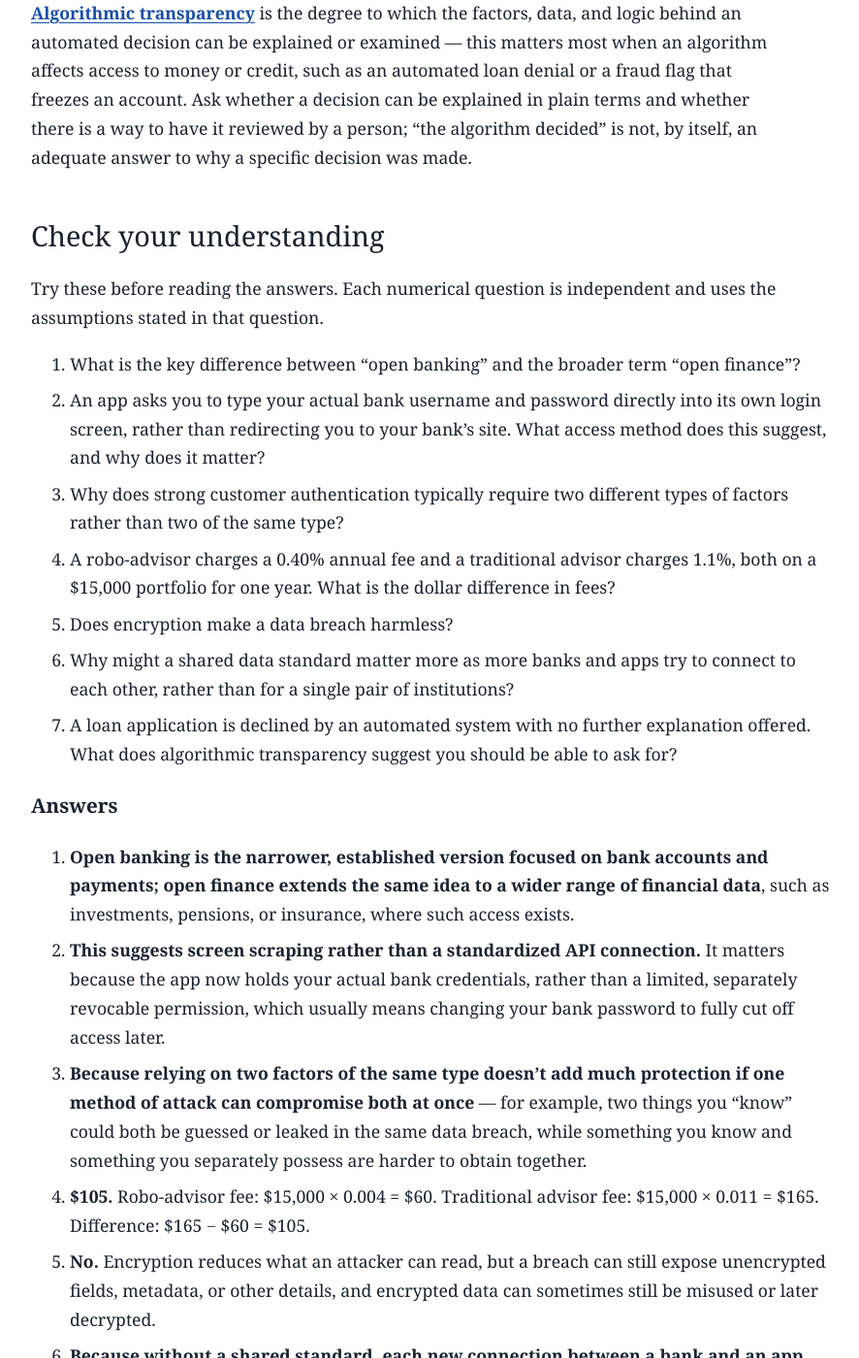
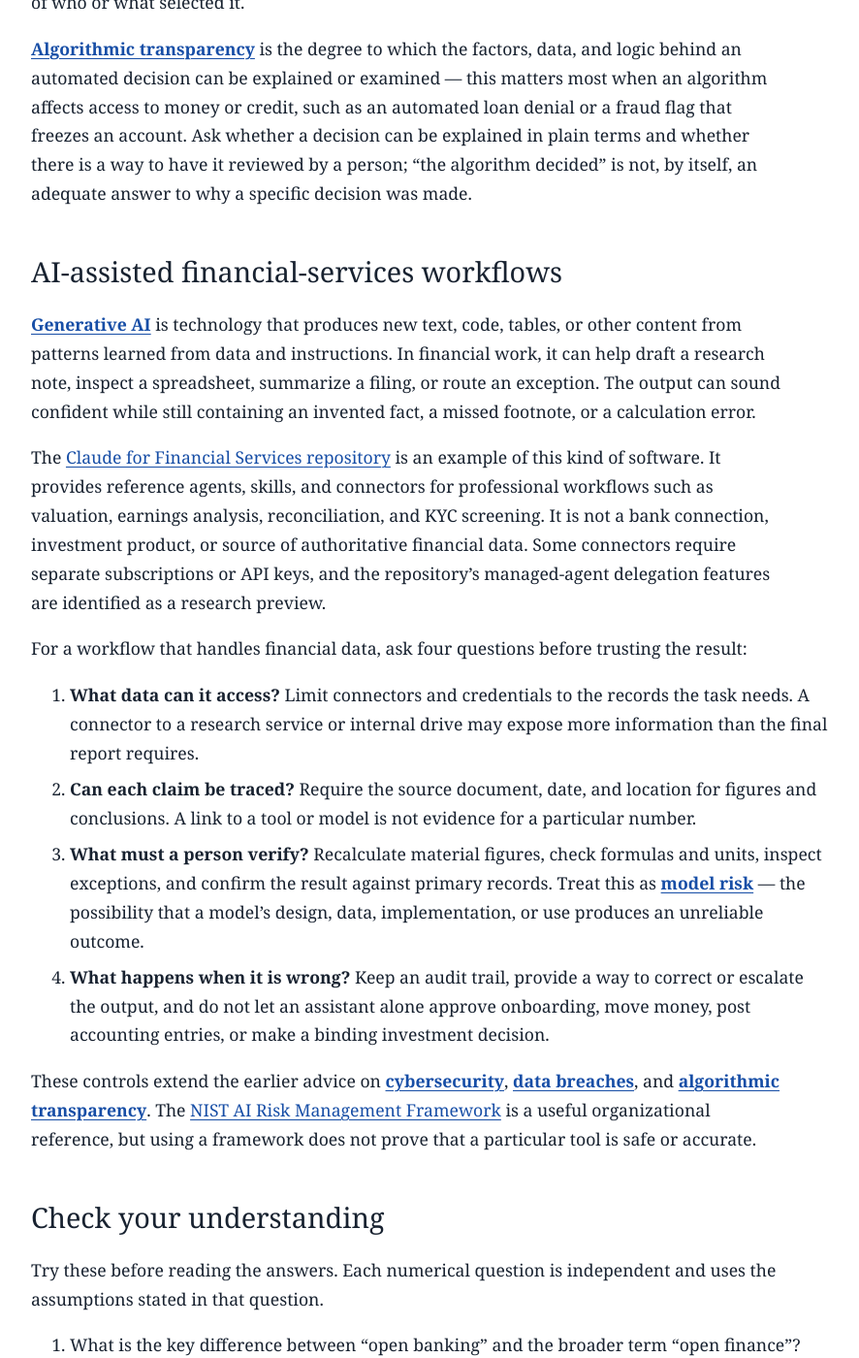
Before and after one commit to openfinanceacademy/open-finance-academy, a Jekyll site: the page built from knowledge/financial-technology-and-open-finance/index.md, in a window 1280 px wide and 1400 px high, scrolled down 5881 px. Shown: the whole window at 97% size, without its empty margins (72-958 px from the left). Built offline with Jekyll 4.4.1, drawn with Linux system fonts in a browser that asks for light colours; some of the changed text lies outside the part shown.

Commit message:
Add financial services AI resource

```diff
--- a/_data/glossary.yml
+++ b/_data/glossary.yml
@@ -1228,6 +1228,9 @@
 - id: algorithmic-transparency
   term: "Algorithmic transparency"
   definition: "The degree to which the factors, data, and logic behind an automated decision can be explained or examined, especially when the decision affects a person's access to money or credit."
+- id: generative-ai
+  term: "Generative AI"
+  definition: "Technology that produces new text, code, tables, or other content from patterns learned from data and instructions."
 
 - id: blockchain
   term: "Blockchain"
--- a/knowledge/financial-technology-and-open-finance/index.md
+++ b/knowledge/financial-technology-and-open-finance/index.md
@@ -24,6 +24,8 @@ glossary_terms:
   algorithm: financial-applications-automation-and-responsible-ai
   automation: financial-applications-automation-and-responsible-ai
   algorithmic-transparency: financial-applications-automation-and-responsible-ai
+  generative-ai: financial-applications-automation-and-responsible-ai
+  model-risk: financial-applications-automation-and-responsible-ai
 description: "Learn how open banking, financial APIs, account connections, and automated tools work, including consent, privacy, security, and practical tradeoffs."
 ---
 
@@ -50,7 +52,8 @@ Rules on data sharing, consent, and required security measures vary significantl
 5. [Digital identity and authentication](#digital-identity-and-authentication)
 6. [Cybersecurity basics for financial apps](#cybersecurity-basics-for-financial-apps)
 7. [Financial applications, automation, and responsible AI](#financial-applications-automation-and-responsible-ai)
-8. [Check your understanding](#check-your-understanding)
+8. [AI-assisted financial-services workflows](#ai-assisted-financial-services-workflows)
+9. [Check your understanding](#check-your-understanding)
 
 ## What "open finance" means
 
@@ -121,6 +124,21 @@ A lower fee does not by itself mean the robo-advisor's recommended portfolio is
 
 **[Algorithmic transparency]({{ '/glossary/' | relative_url }}#algorithmic-transparency)** is the degree to which the factors, data, and logic behind an automated decision can be explained or examined — this matters most when an algorithm affects access to money or credit, such as an automated loan denial or a fraud flag that freezes an account. Ask whether a decision can be explained in plain terms and whether there is a way to have it reviewed by a person; "the algorithm decided" is not, by itself, an adequate answer to why a specific decision was made.
 
+## AI-assisted financial-services workflows
+
+**[Generative AI]({{ '/glossary/' | relative_url }}#generative-ai)** is technology that produces new text, code, tables, or other content from patterns learned from data and instructions. In financial work, it can help draft a research note, inspect a spreadsheet, summarize a filing, or route an exception. The output can sound confident while still containing an invented fact, a missed footnote, or a calculation error.
+
+The [Claude for Financial Services repository](https://github.com/anthropics/financial-services) is an example of this kind of software. It provides reference agents, skills, and connectors for professional workflows such as valuation, earnings analysis, reconciliation, and KYC screening. It is not a bank connection, investment product, or source of authoritative financial data. Some connectors require separate subscriptions or API keys, and the repository's managed-agent delegation features are identified as a research preview.
+
+For a workflow that handles financial data, ask four questions before trusting the result:
+
+1. **What data can it access?** Limit connectors and credentials to the records the task needs. A connector to a research service or internal drive may expose more information than the final report requires.
+2. **Can each claim be traced?** Require the source document, date, and location for figures and conclusions. A link to a tool or model is not evidence for a particular number.
+3. **What must a person verify?** Recalculate material figures, check formulas and units, inspect exceptions, and confirm the result against primary records. Treat this as **[model risk]({{ '/glossary/' | relative_url }}#model-risk)** — the possibility that a model's design, data, implementation, or use produces an unreliable outcome.
+4. **What happens when it is wrong?** Keep an audit trail, provide a way to correct or escalate the output, and do not let an assistant alone approve onboarding, move money, post accounting entries, or make a binding investment decision.
+
+These controls extend the earlier advice on **[cybersecurity]({{ '/glossary/' | relative_url }}#cybersecurity)**, **[data breaches]({{ '/glossary/' | relative_url }}#data-breach)**, and **[algorithmic transparency]({{ '/glossary/' | relative_url }}#algorithmic-transparency)**. The [NIST AI Risk Management Framework](https://www.nist.gov/itl/ai-risk-management-framework) is a useful organizational reference, but using a framework does not prove that a particular tool is safe or accurate.
+
 ## Check your understanding
 
 Try these before reading the answers. Each numerical question is independent and uses the assumptions stated in that question.
@@ -132,6 +150,8 @@ Try these before reading the answers. Each numerical question is independent and
 5. Does encryption make a data breach harmless?
 6. Why might a shared data standard matter more as more banks and apps try to connect to each other, rather than for a single pair of institutions?
 7. A loan application is declined by an automated system with no further explanation offered. What does algorithmic transparency suggest you should be able to ask for?
+8. A financial-services AI assistant produces a polished valuation memo. What evidence should you request before relying on its figures?
+9. Why should an AI assistant that flags a KYC issue route the case for review rather than approve or decline the customer by itself?
 
 ### Answers
 
@@ -142,6 +162,8 @@ Try these before reading the answers. Each numerical question is independent and
 5. **No.** Encryption reduces what an attacker can read, but a breach can still expose unencrypted fields, metadata, or other details, and encrypted data can sometimes still be misused or later decrypted.
 6. **Because without a shared standard, each new connection between a bank and an app may require custom, one-off work,** while a shared standard lets any compliant bank and any compliant app interoperate without building a separate integration for every pair.
 7. **A plain-language explanation of the factors behind the decision, and a way to have the decision reviewed**, rather than only being told that an algorithm made the call.
+8. **Traceable source documents and dates for each material claim, plus a check of the calculations, formulas, units, assumptions, and exceptions against primary records.** A confident-sounding draft is not evidence of accuracy.
+9. **Because the result can be wrong or incomplete and the decision may carry legal or consumer consequences.** The assistant can organize evidence and apply a stated rules grid, but an authorized reviewer should resolve uncertainty and make the final decision.
 
 ## Terms introduced in this lesson
 
```
Also changed, not shown: software.md (+10 -1 lines).
